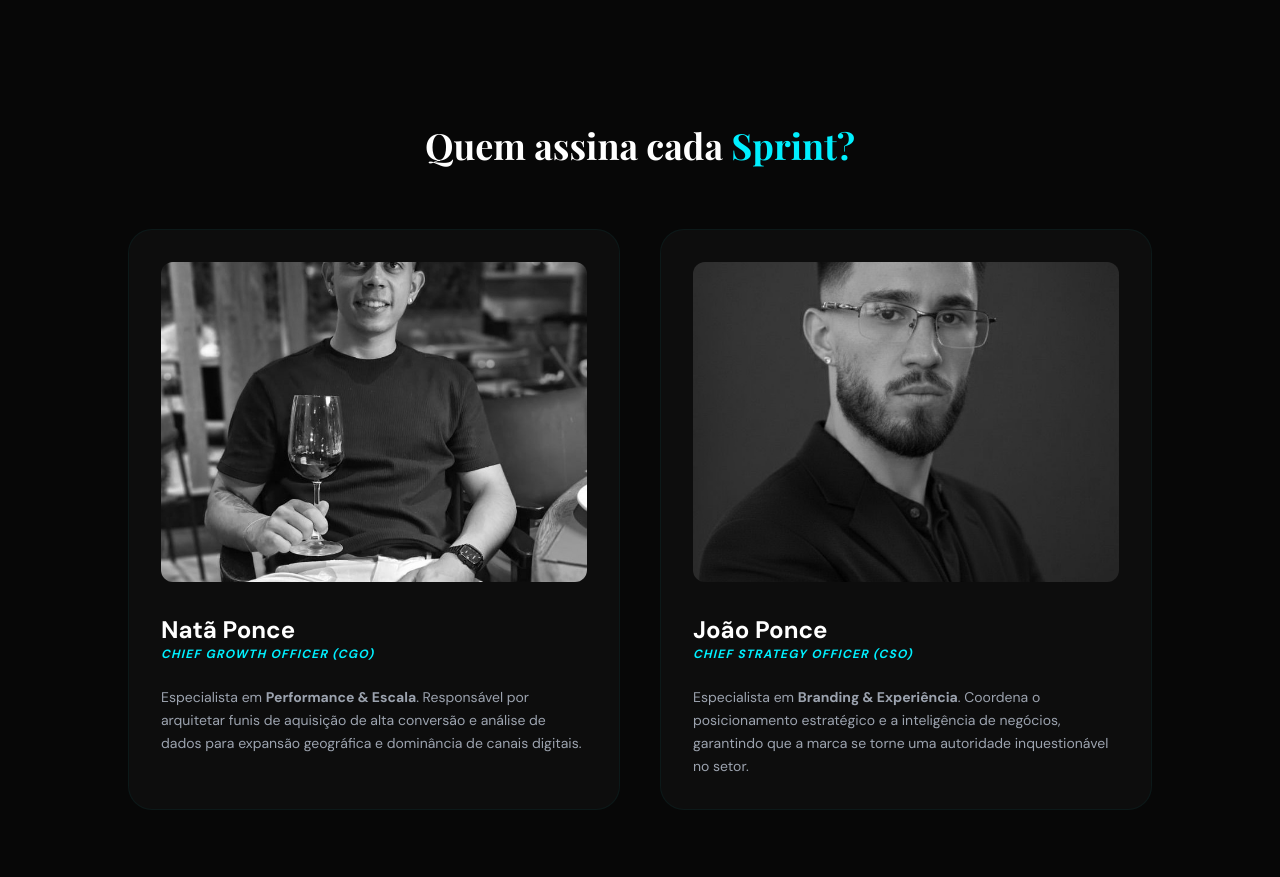
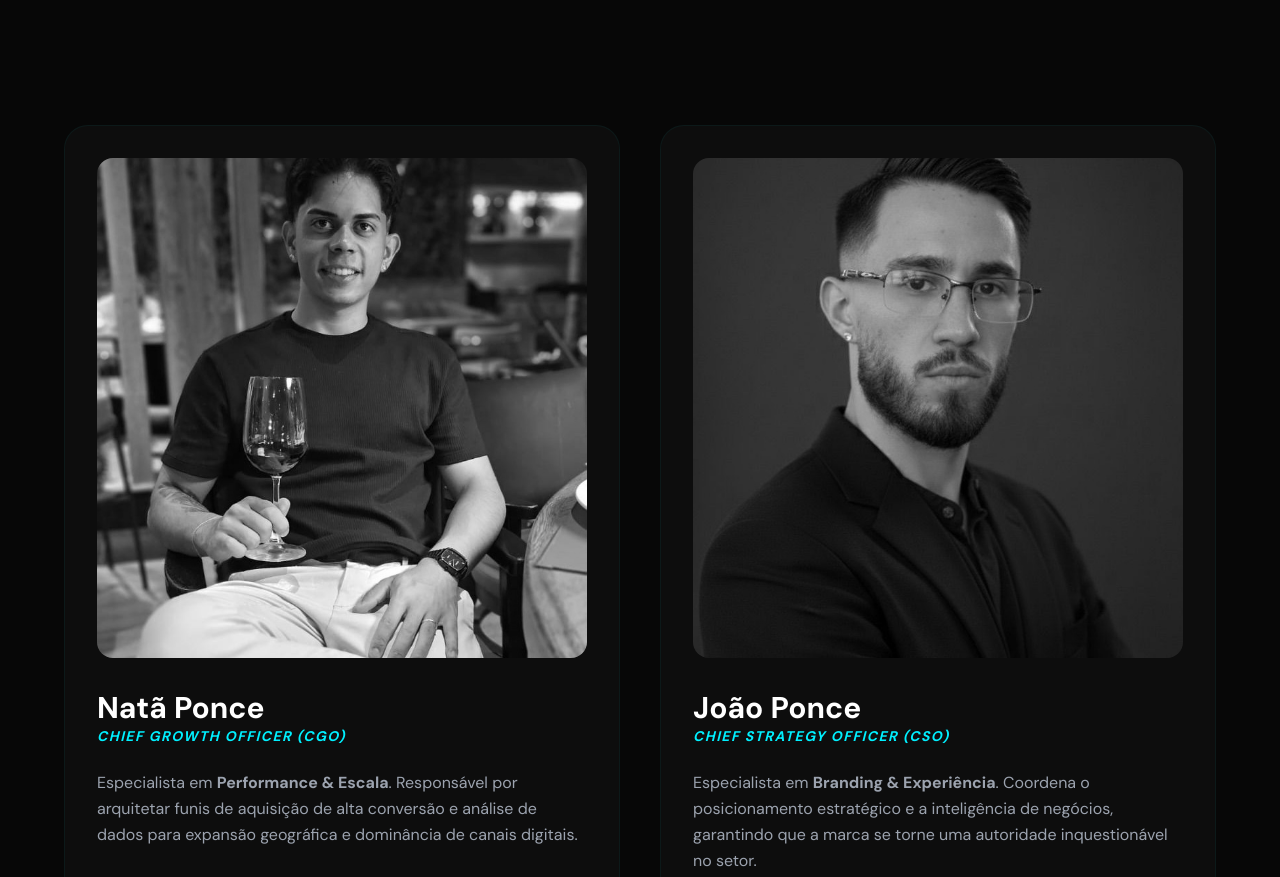
Before and after one commit to epessoaljp-hub/acessoriaponce.github.io, a plain HTML site: page index.html in a window 1280 px wide. Shown: the part 1488-2365 px from the top of the page. Drawn offline with nearby package versions, Linux system fonts and the light colour scheme.

Commit message:
Update index.html

```diff
--- a/index.html
+++ b/index.html
@@ -64,25 +64,23 @@
         </div>
       </div>
 
-      <div class="text-center mb-16">
-        <h3 class="font-display text-4xl font-bold">Quem assina cada <span class="text-[#00F0FF]">Sprint?</span></h3>
-      </div>
-      <div class="grid md:grid-cols-2 gap-10 max-w-5xl mx-auto">
+    <div class="grid md:grid-cols-2 gap-10 max-w-6xl mx-auto">
         <div class="card-dark group">
-          <div class="overflow-hidden rounded-xl mb-8">
-            <img src="nata.jpg" alt="Natã Ponce" class="w-full h-80 object-cover grayscale group-hover:grayscale-0 transition duration-700">
+          <div class="overflow-hidden rounded-2xl mb-8">
+            <img src="nata.jpg" alt="Natã Ponce" class="w-full h-[500px] object-cover grayscale group-hover:grayscale-0 transition duration-700">
           </div>
-          <h4 class="text-2xl font-bold">Natã Ponce</h4>
-          <span class="text-[#00F0FF] text-xs font-bold uppercase tracking-widest block mb-6 italic">Chief Growth Officer (CGO)</span>
-          <p class="text-gray-400 text-sm leading-relaxed">Especialista em <strong>Performance & Escala</strong>. Responsável por arquitetar funis de aquisição de alta conversão e análise de dados para expansão geográfica e dominância de canais digitais.</p>
+          <h4 class="text-3xl font-bold">Natã Ponce</h4>
+          <span class="text-[#00F0FF] text-sm font-bold uppercase tracking-widest block mb-6 italic">Chief Growth Officer (CGO)</span>
+          <p class="text-gray-400 text-base leading-relaxed">Especialista em <strong>Performance & Escala</strong>. Responsável por arquitetar funis de aquisição de alta conversão e análise de dados para expansão geográfica e dominância de canais digitais.</p>
         </div>
+
         <div class="card-dark group">
-          <div class="overflow-hidden rounded-xl mb-8">
-            <img src="joao.jpg" alt="João Ponce" class="w-full h-80 object-cover grayscale group-hover:grayscale-0 transition duration-700">
+          <div class="overflow-hidden rounded-2xl mb-8">
+            <img src="joao.jpg" alt="João Ponce" class="w-full h-[500px] object-cover grayscale group-hover:grayscale-0 transition duration-700">
           </div>
-          <h4 class="text-2xl font-bold">João Ponce</h4>
-          <span class="text-[#00F0FF] text-xs font-bold uppercase tracking-widest block mb-6 italic">Chief Strategy Officer (CSO)</span>
-          <p class="text-gray-400 text-sm leading-relaxed">Especialista em <strong>Branding & Experiência</strong>. Coordena o posicionamento estratégico e a inteligência de negócios, garantindo que a marca se torne uma autoridade inquestionável no setor.</p>
+          <h4 class="text-3xl font-bold">João Ponce</h4>
+          <span class="text-[#00F0FF] text-sm font-bold uppercase tracking-widest block mb-6 italic">Chief Strategy Officer (CSO)</span>
+          <p class="text-gray-400 text-base leading-relaxed">Especialista em <strong>Branding & Experiência</strong>. Coordena o posicionamento estratégico e a inteligência de negócios, garantindo que a marca se torne uma autoridade inquestionável no setor.</p>
         </div>
       </div>
     </div>
```
